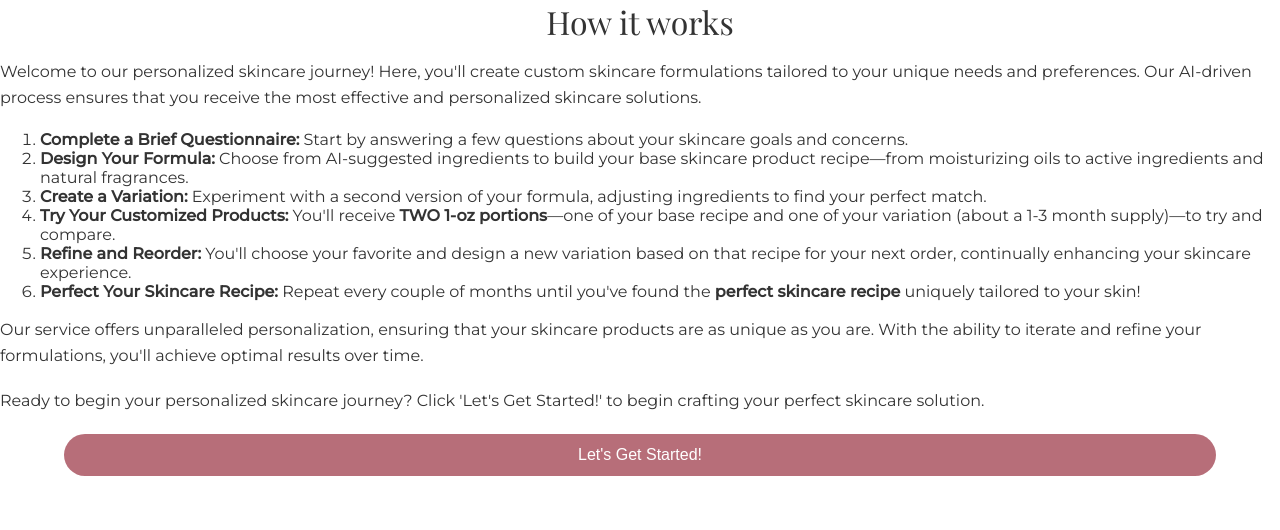
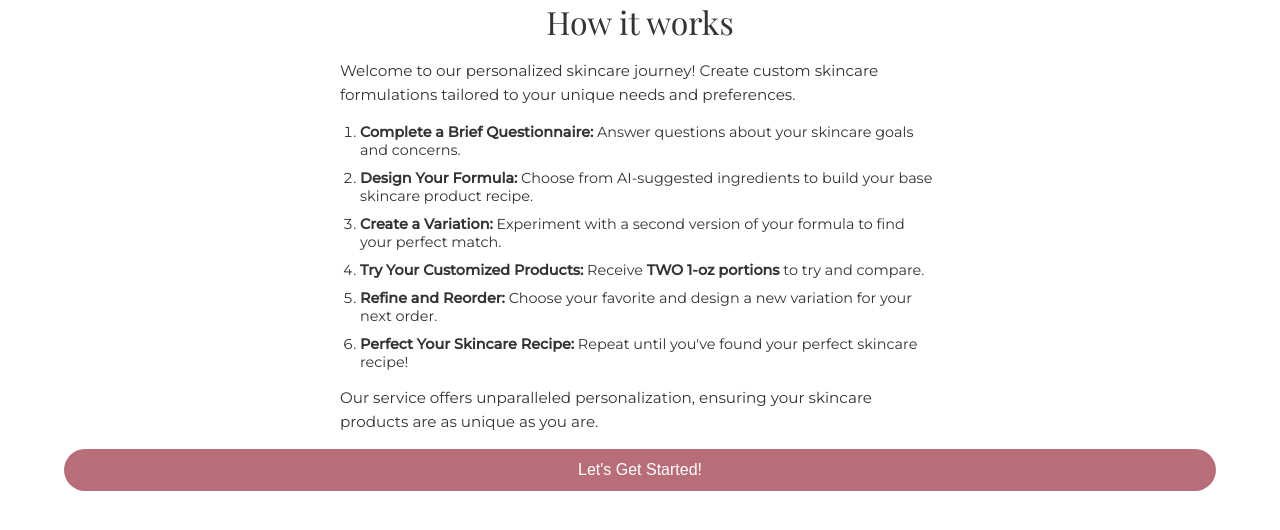
Before and after one commit to cwkoss/skincare, a React (Create React App) app: page /#/summary in a window 1280 px wide. Shown: the top 530 px of the page. Built offline with nearby package versions, Linux system fonts and the light colour scheme; no server answers.

Commit message:
better spacing on summary

```diff
--- a/src/App.css
+++ b/src/App.css
@@ -333,3 +333,23 @@ button.submit:disabled {
   font-size: 1em;
   resize: vertical;
 }
+
+.summary-content {
+  font-size: 0.9rem;
+  padding: 0 15px;
+  max-width: 600px;
+  margin: 0 auto;
+}
+
+.intro-text, .outro-text {
+  font-size: 0.95rem;
+  margin-bottom: 15px;
+}
+
+.steps-list {
+  padding-left: 20px;
+}
+
+.steps-list li {
+  margin-bottom: 10px;
+}
--- a/src/Summary.js
+++ b/src/Summary.js
@@ -65,21 +65,19 @@ function Summary() {
       isSubmitDisabled={loading}
       whyDisabled="Loading...">
 
-      <div>
-        <p>Welcome to our personalized skincare journey! Here, you'll create custom skincare formulations tailored to your unique needs and preferences. Our AI-driven process ensures that you receive the most effective and personalized skincare solutions.</p>
+      <div className="summary-content">
+        <p className="intro-text">Welcome to our personalized skincare journey! Create custom skincare formulations tailored to your unique needs and preferences.</p>
 
-        <ol>
-          <li><b>Complete a Brief Questionnaire:</b> Start by answering a few questions about your skincare goals and concerns.</li>
-          <li><b>Design Your Formula:</b> Choose from AI-suggested ingredients to build your base skincare product recipe—from moisturizing oils to active ingredients and natural fragrances.</li>
-          <li><b>Create a Variation:</b> Experiment with a second version of your formula, adjusting ingredients to find your perfect match.</li>
-          <li><b>Try Your Customized Products:</b> You'll receive <b>TWO 1-oz portions</b>—one of your base recipe and one of your variation (about a 1-3 month supply)—to try and compare.</li>
-          <li><b>Refine and Reorder:</b> You'll choose your favorite and design a new variation based on that recipe for your next order, continually enhancing your skincare experience.</li>
-          <li><b>Perfect Your Skincare Recipe:</b> Repeat every couple of months until you've found the <b>perfect skincare recipe</b> uniquely tailored to your skin!</li>
+        <ol className="steps-list">
+          <li><b>Complete a Brief Questionnaire:</b> Answer questions about your skincare goals and concerns.</li>
+          <li><b>Design Your Formula:</b> Choose from AI-suggested ingredients to build your base skincare product recipe.</li>
+          <li><b>Create a Variation:</b> Experiment with a second version of your formula to find your perfect match.</li>
+          <li><b>Try Your Customized Products:</b> Receive <b>TWO 1-oz portions</b> to try and compare.</li>
+          <li><b>Refine and Reorder:</b> Choose your favorite and design a new variation for your next order.</li>
+          <li><b>Perfect Your Skincare Recipe:</b> Repeat until you've found your perfect skincare recipe!</li>
         </ol>
 
-        <p>Our service offers unparalleled personalization, ensuring that your skincare products are as unique as you are. With the ability to iterate and refine your formulations, you'll achieve optimal results over time.</p>
-
-        <p>Ready to begin your personalized skincare journey? Click 'Let's Get Started!' to begin crafting your perfect skincare solution.</p>
+        <p className="outro-text">Our service offers unparalleled personalization, ensuring your skincare products are as unique as you are.</p>
       </div>
     </Layout>
   );
```
